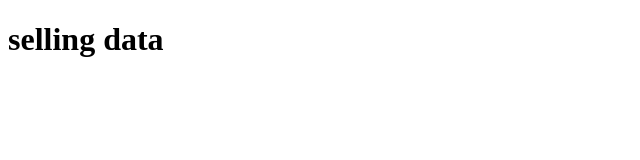
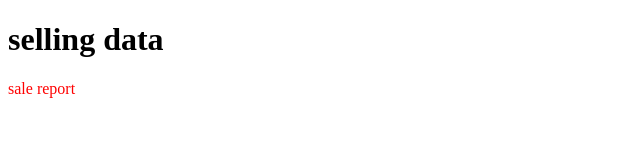
Before and after one commit to hoinoi/first-project, a plain HTML site: page index.html in a window 1280 px wide. Shown: the full height of the page, 0-640 px from the left. Drawn offline with Linux system fonts and the light colour scheme.

Commit message:
add report sale

```diff
--- a/index.html
+++ b/index.html
@@ -5,11 +5,17 @@
     <meta http-equiv="X-UA-Compatible" content="IE=edge">
     <meta name="viewport" content="width=device-width, initial-scale=1.0">
     <title>Document</title>
+    <style>
+        p{
+            color: red;
+        }
+    </style>
 </head>
 <body>
     <h1>
         selling data
     </h1>
+    <p>sale report</p>
 
 </body>
 </html>
```
